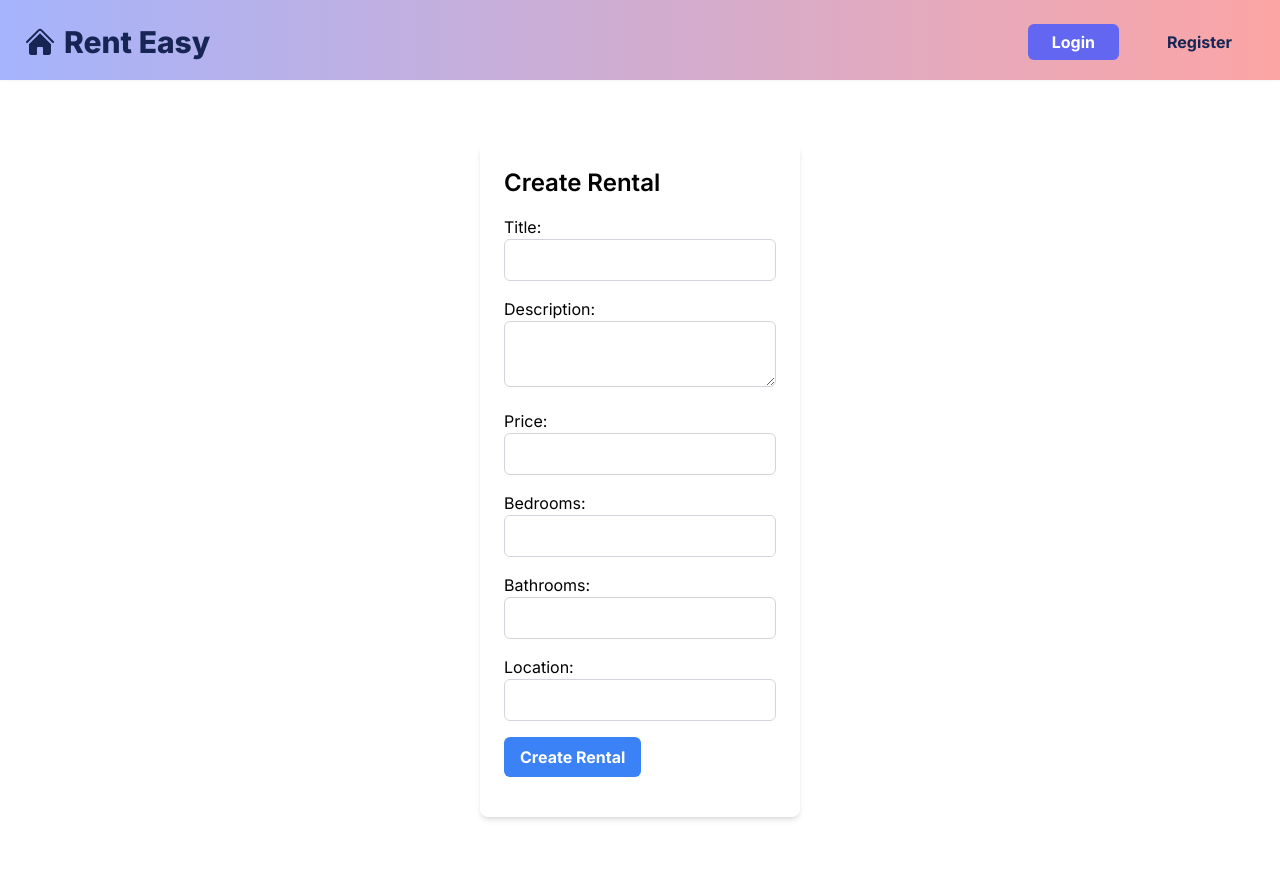
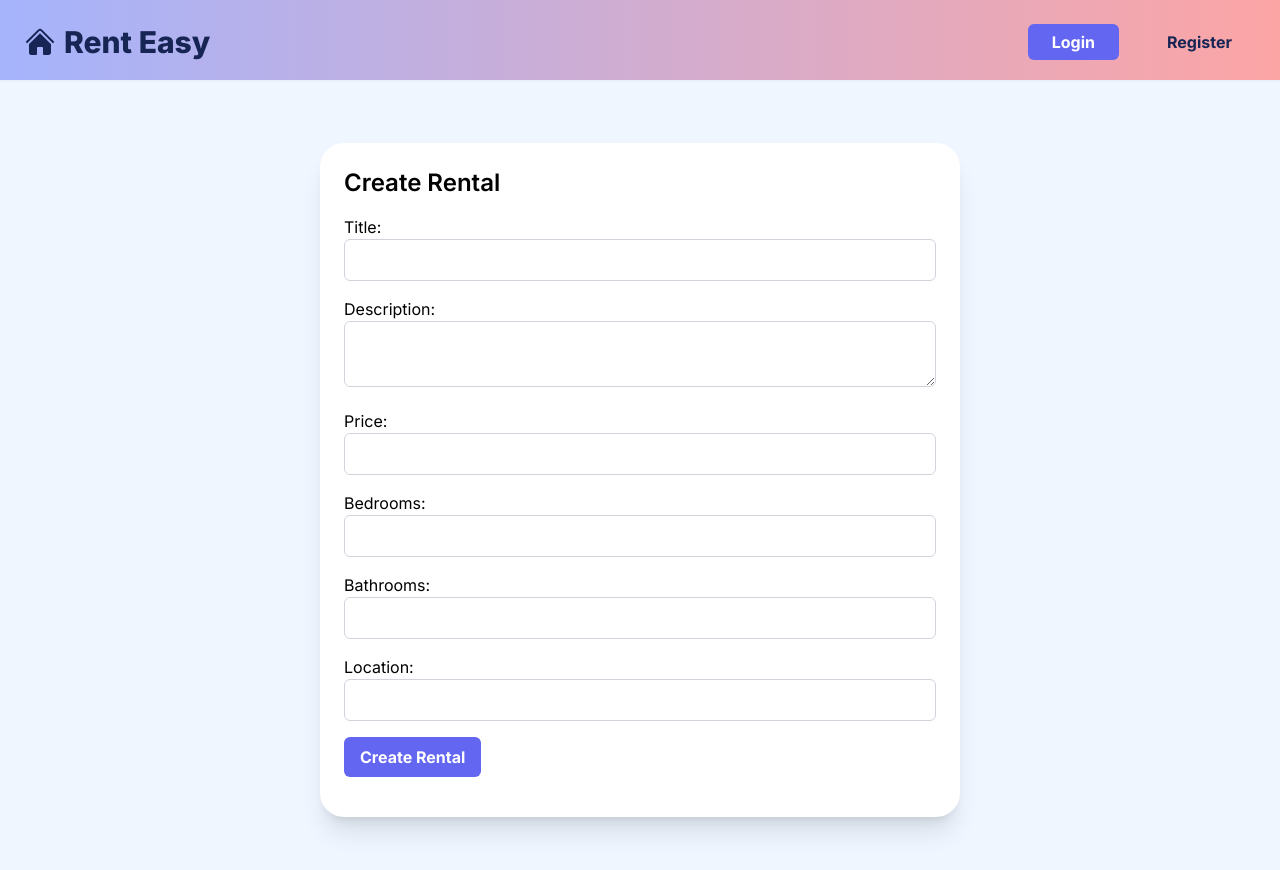
Before and after one commit to alitemel89/rent-easy, a Next.js app in the folder client/: page /rentals/create in a window 1280 px wide. Shown: the top 870 px of the page. Built offline with nearby package versions, Linux system fonts and the light colour scheme.

Commit message:
update create rental page

```diff
--- a/client/app/rentals/create/page.tsx
+++ b/client/app/rentals/create/page.tsx
@@ -42,8 +42,8 @@ export default function CreateRentalPage() {
   };
 
   return (
-    <div className="min-h-screen flex items-center justify-center">
-      <div className="bg-white p-6 rounded-lg shadow-md w-full sm:w-1/2 md:w-1/3 lg:w-1/4">
+    <div className="bg-blue-50 min-h-screen flex items-center justify-center">
+      <div className="bg-white p-6 rounded-3xl shadow-xl w-full md:w-1/2">
         <h1 className="text-2xl font-semibold mb-4">Create Rental</h1>
         <form onSubmit={handleFormSubmit}>
           <div className="mb-4">
@@ -109,7 +109,7 @@ export default function CreateRentalPage() {
             <button
             onClick={handleFormSubmit}
               type="submit"
-              className="bg-blue-500 hover:bg-blue-700 text-white font-bold py-2 px-4 rounded-md focus:outline-none focus:shadow-outline"
+              className="bg-indigo-500 hover:bg-blue-700 text-white font-bold py-2 px-4 rounded-md focus:outline-none focus:shadow-outline"
             >
               Create Rental
             </button>
```
